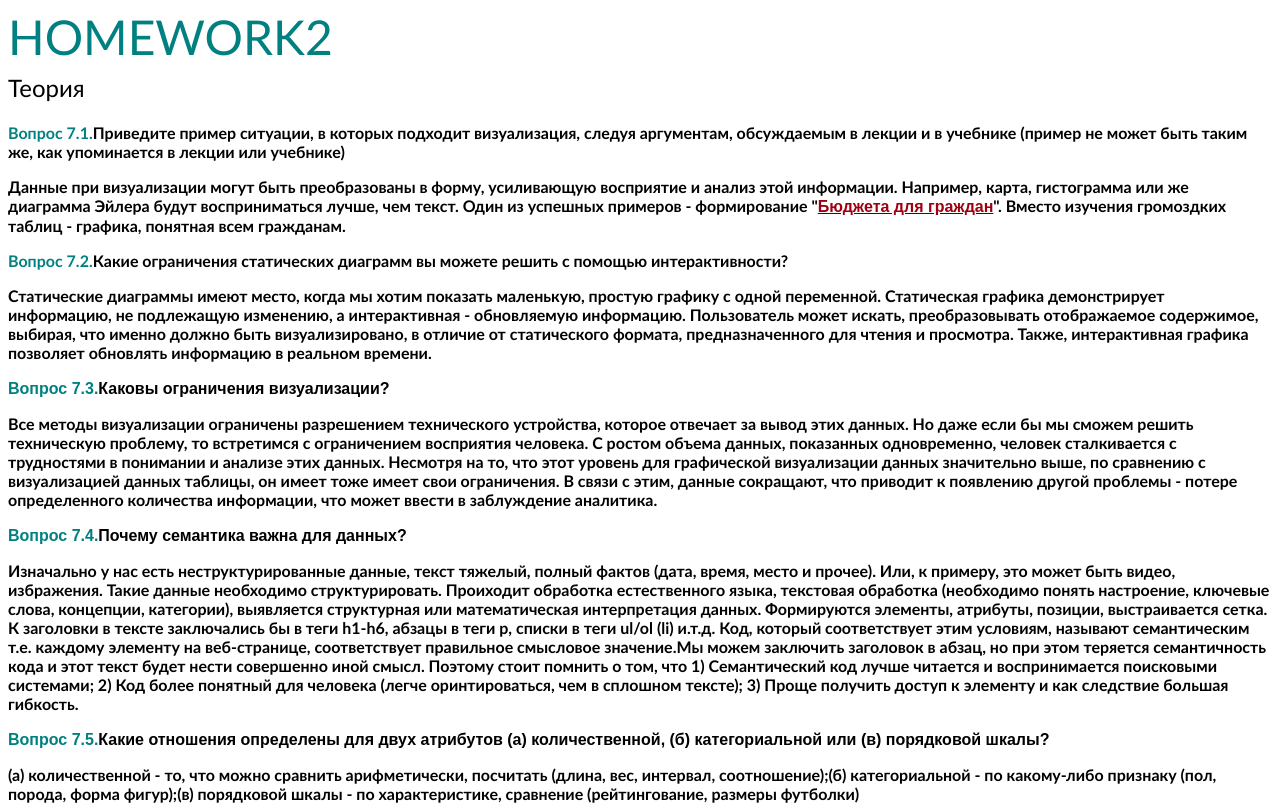
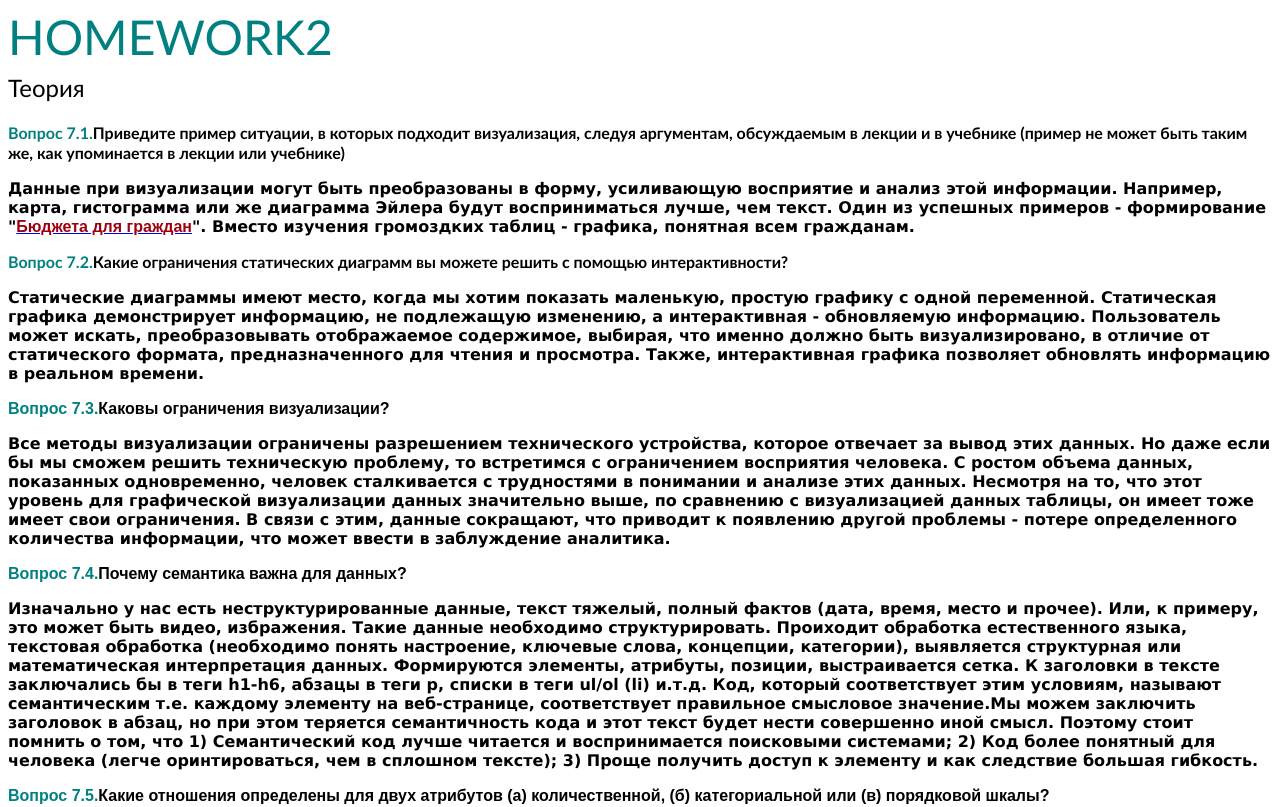
Before and after one commit to AlenaMirsaitova/.github.io, a plain HTML site: page hw2/theory.html in a window 1280 px wide. Shown: the top 807 px of the page. Drawn offline with Linux system fonts and the light colour scheme.

Commit message:
Update theory.html

```diff
--- a/hw2/theory.html
+++ b/hw2/theory.html
@@ -2,11 +2,11 @@
 <html>
 <head>
   <meta charset="utf-8">
-  <title>Homework№2</title>
+  <title>Homework2</title>
   <style type="text/css">
     p {
     font-size: 50%;
-    font-family:Calibri;
+    font-family:geneva;
     color: #teal;
    }
   </style>
```
